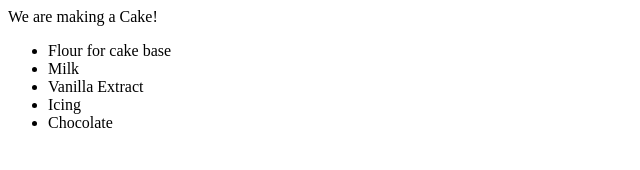
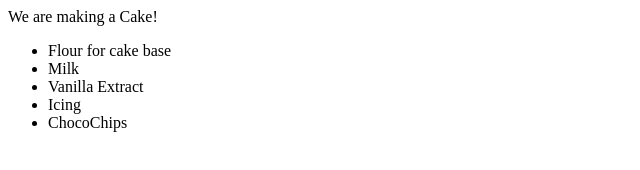
Before and after one commit to KashyapCKotak/CodeForGood2021, a plain HTML site: page index.html in a window 1280 px wide. Shown: the full height of the page, 0-640 px from the left. Drawn offline with Linux system fonts and the light colour scheme.

Commit message:
changed to ChocoChips

```diff
--- a/index.html
+++ b/index.html
@@ -8,7 +8,7 @@
             <li>Milk</li>
             <li>Vanilla Extract</li>
             <li>Icing</li>
-            <li>Chocolate</li>
+            <li>ChocoChips</li>
         </ul>
     </body>
 </html>
```
